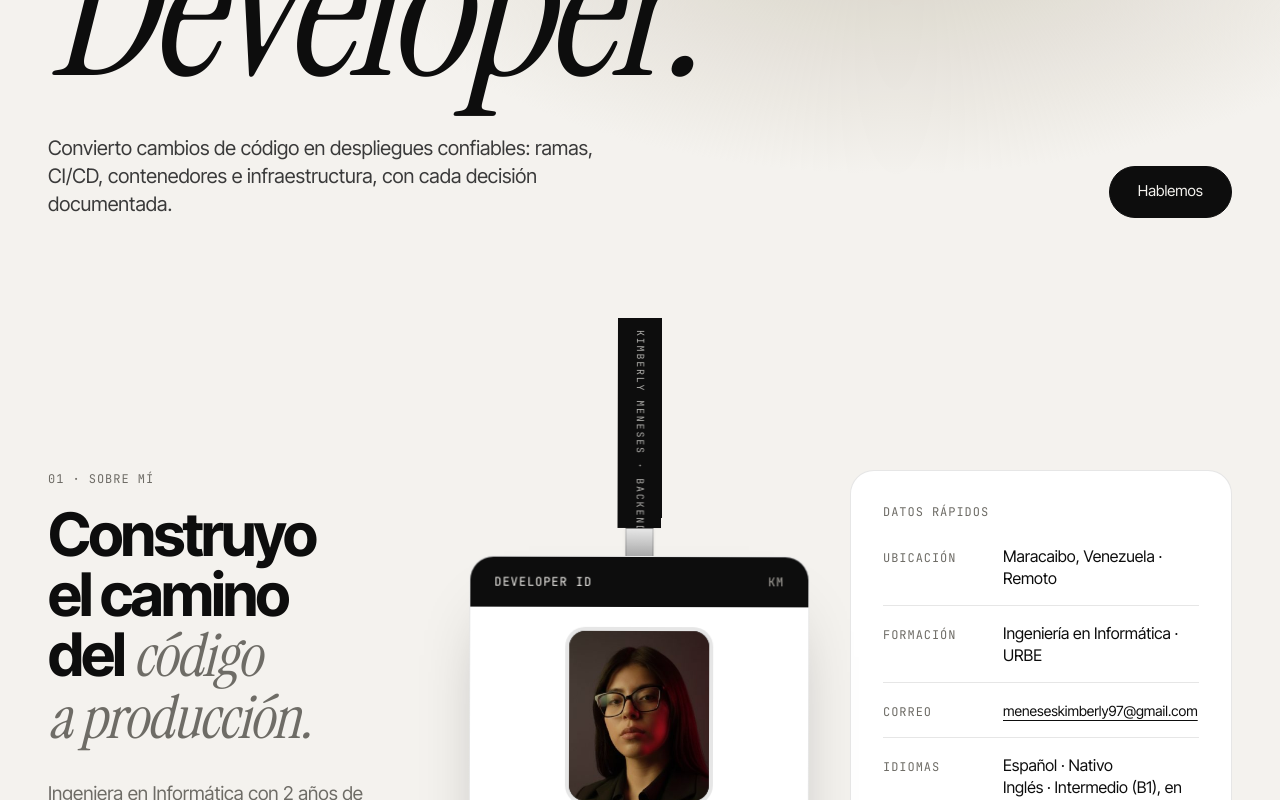
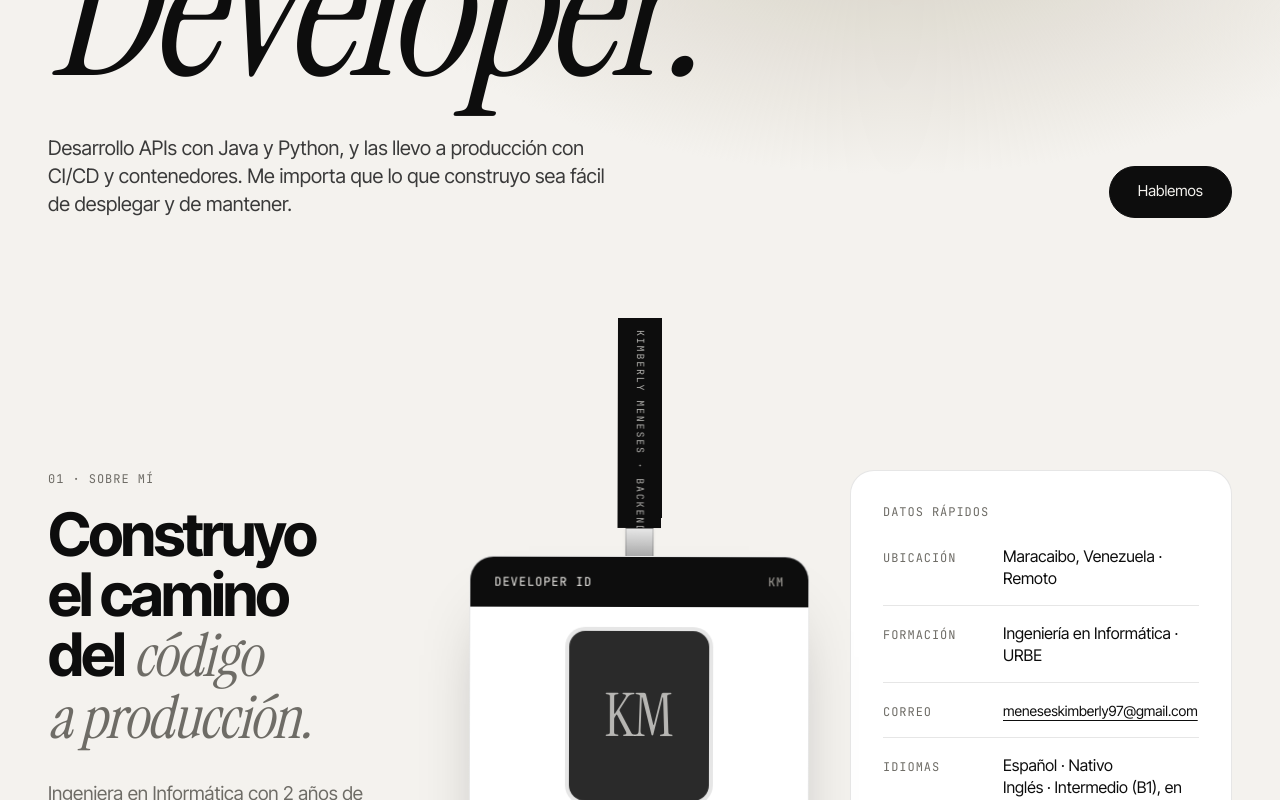
Before and after one commit to Kchmo-2018/devops-portafolio, a Next.js app: page / in a window 1280 px wide. Shown: the part 480-1280 px from the top of the page. Built offline with nearby package versions, Linux system fonts and the light colour scheme.

Commit message:
🔧 chore(profile): update hero lead and photo
- update hero lead text to highlight backend and devops background
- set profile photo to null pending final asset

```diff
--- a/content/data.ts
+++ b/content/data.ts
@@ -35,7 +35,7 @@ export const PROFILE = {
     "Ingeniera en Informática con 2 años de experiencia construyendo APIs REST y aplicaciones web con Java (Spring Boot) y Python (Django). Hoy llevo ese oficio hacia DevOps: pipelines CI/CD, contenedores y despliegues reproducibles, con cada decisión documentada.",
   tagline: "Del código a producción, sin pasos manuales.",
   quote: "Si no está automatizado ni documentado, no está terminado.",
-  photo: "/kimberly.jpg" as string | null,
+  photo: null as string | null, // [PENDIENTE: foto]
   /** Campos de la tarjeta de identificación. */
   card: { id: "KM-2025", dept: "Backend · DevOps", experience: "2 años" },
 } as const;
@@ -50,7 +50,7 @@ export const HERO = {
   accent: "Developer.",
   /** Línea pequeña sobre el título, con la tipografía de las etiquetas. */
   profile: "DevOps Engineer · Desarrolladora",
-  lead: "Convierto cambios de código en despliegues confiables: ramas, CI/CD, contenedores e infraestructura, con cada decisión documentada.",
+  lead: "Desarrollo APIs con Java y Python, y las llevo a producción con CI/CD y contenedores. Me importa que lo que construyo sea fácil de desplegar y de mantener.",
   /** Lleva a la sección Contacto. */
   secondary: { label: "Hablemos", href: "#contact" },
   /** Enlaces externos del hero (se abren en pestaña nueva). */
```
